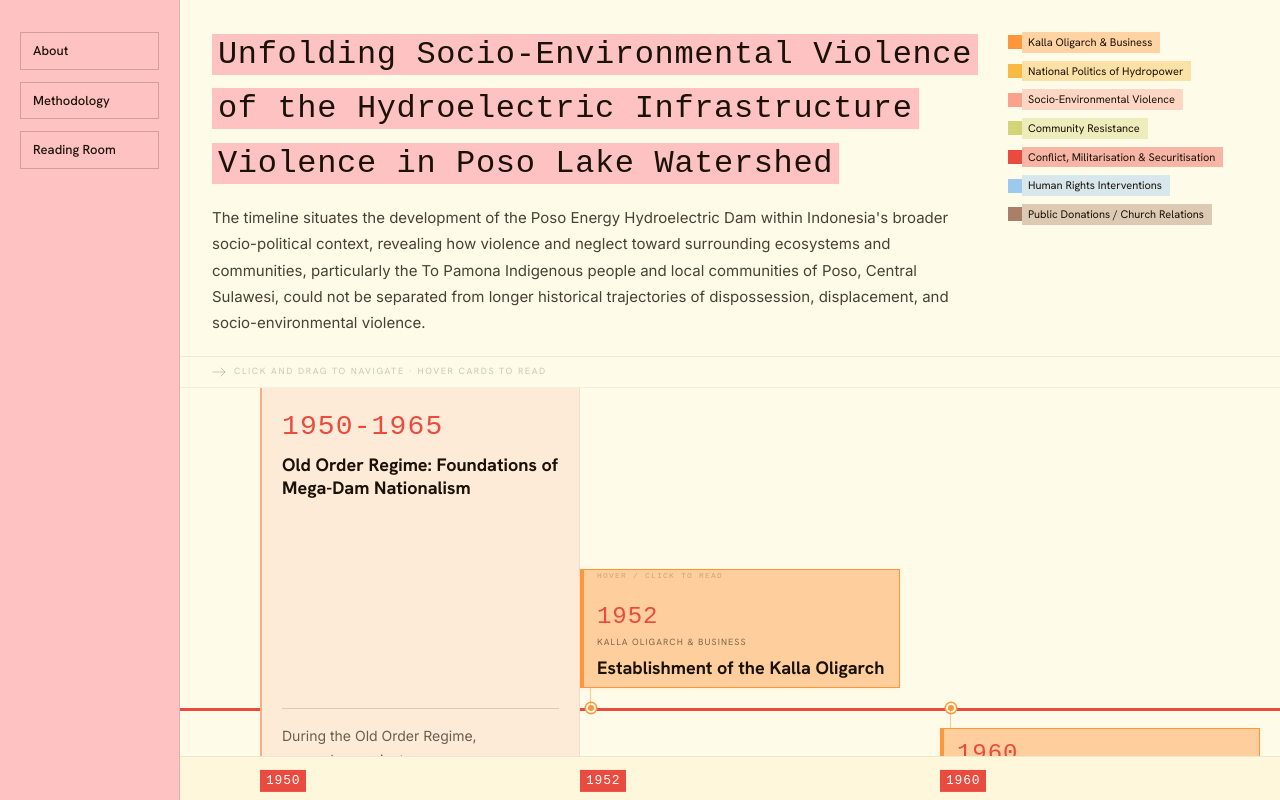
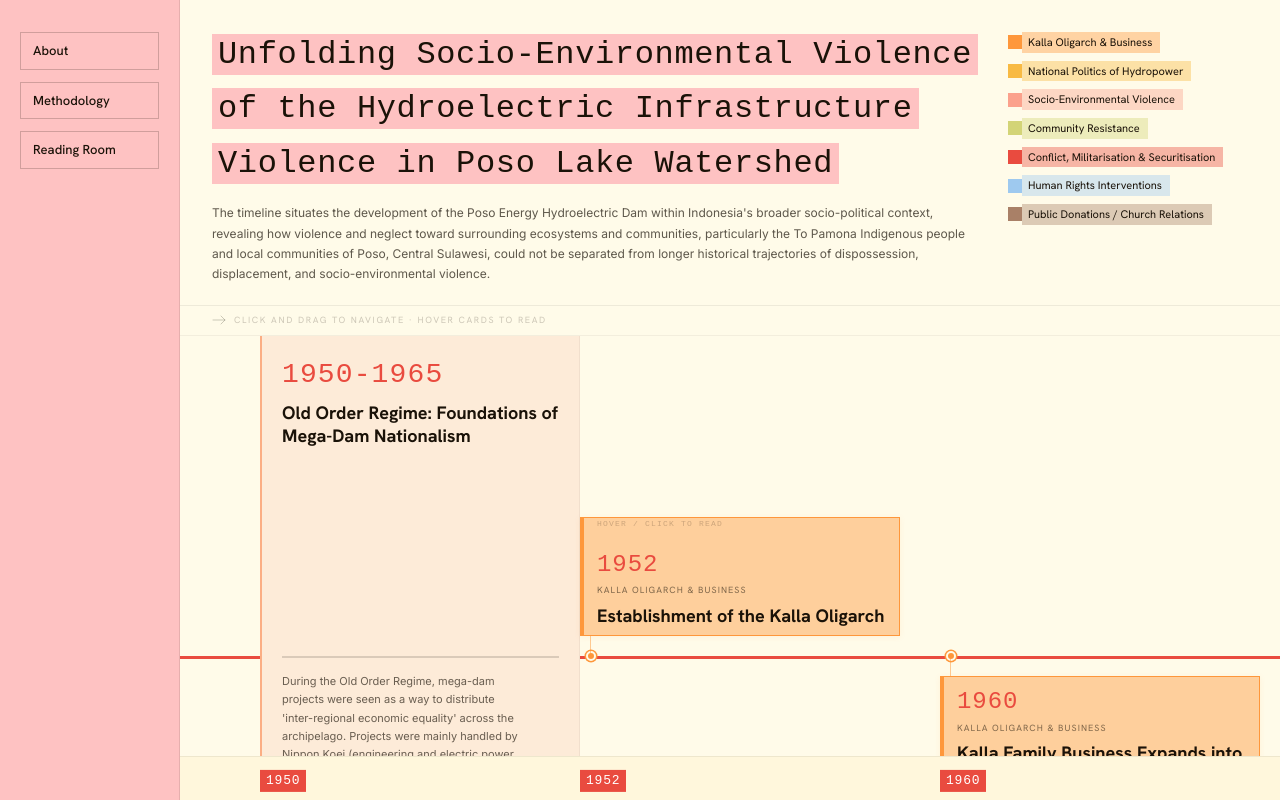
Before and after one commit to listahanditya-creator/timeline-PLTA-2026, a Next.js app in the folder poso-timeline/: page / in a window 1280 px wide. Built offline with nearby package versions, Linux system fonts and the light colour scheme.

Commit message:
CSS: reduce description font sizes
- Card description: 14px -> 12px
- Header subtitle: 15px -> 12px
- Regime divider description: 14px -> 11px

Co-Authored-By: Claude Sonnet 4.6 <noreply@anthropic.com>

```diff
--- a/poso-timeline/components/Timeline.tsx
+++ b/poso-timeline/components/Timeline.tsx
@@ -67,8 +67,8 @@ function RegimeDescription({ text, top, width }: { text: string; top: number; wi
         <p
           style={{
             fontFamily: "var(--font-inter)",
-            fontSize: "14px",
-            lineHeight: 1.7,
+            fontSize: "11px",
+            lineHeight: 1.65,
             color: "rgba(26,18,8,0.65)",
           }}
         >
@@ -236,10 +236,10 @@ export default function Timeline() {
             <p
               style={{
                 fontFamily: "var(--font-inter)",
-                fontSize: "15px",
-                lineHeight: 1.75,
-                color: "rgba(26,18,8,0.8)",
-                marginTop: "14px",
+                fontSize: "12px",
+                lineHeight: 1.7,
+                color: "rgba(26,18,8,0.7)",
+                marginTop: "12px",
                 maxWidth: "820px",
               }}
             >
--- a/poso-timeline/components/TimelineCard.tsx
+++ b/poso-timeline/components/TimelineCard.tsx
@@ -63,7 +63,7 @@ export default function TimelineCard({ event, position }: Props) {
         }}
         onClick={(e) => e.stopPropagation()}
       >
-        <p style={{ fontFamily: "var(--font-inter)", fontSize: "14px", lineHeight: 1.75, color: "rgba(26,18,8,0.82)", whiteSpace: "pre-line" }}>
+        <p style={{ fontFamily: "var(--font-inter)", fontSize: "12px", lineHeight: 1.7, color: "rgba(26,18,8,0.82)", whiteSpace: "pre-line" }}>
           {event.description}
         </p>
 
```
